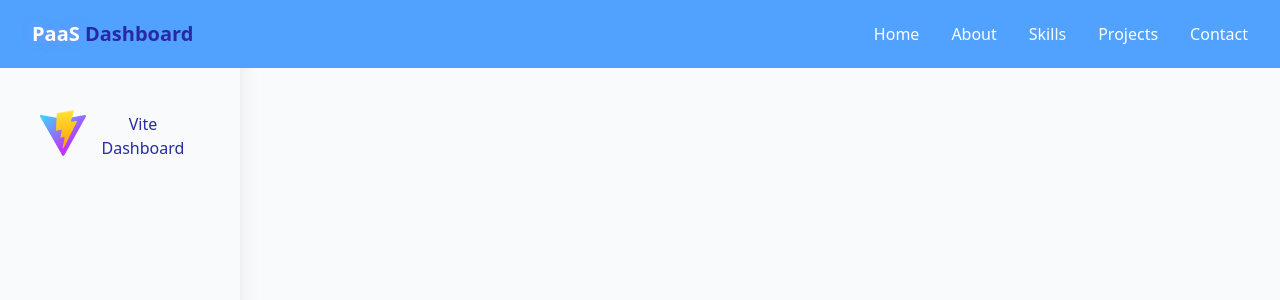
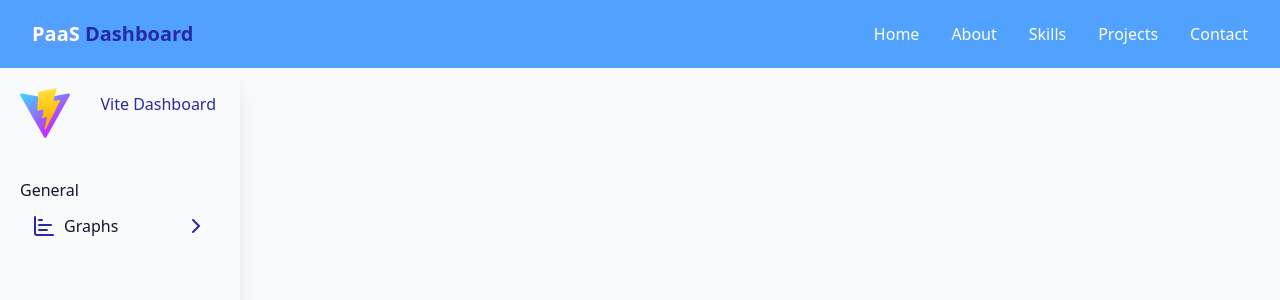
Before and after one commit to LorenzoLim/paas-dashboard, a React (Vite) app: page / in a window 1280 px wide. Shown: the top 300 px of the page. Built offline with nearby package versions, Linux system fonts and the light colour scheme.

Commit message:
Added Graphs Navigation Option

```diff
--- a/src/components/Sidebar.tsx
+++ b/src/components/Sidebar.tsx
@@ -1,12 +1,26 @@
+import { ChartBar, ChevronRight } from "lucide-react";
+
 export const Sidebar = () => {
   return (
-    <div className="absolute w-60 h-full shadow-xl bg-gray-300) p-10">
-      <div className="mt-17 flex justify-between">
+    <div className="absolute w-60 h-full shadow-xl bg-gray-300) p-5 mt-17">
+      <div className="flex justify-between">
         <div>
           <img src="./vite.svg" style={{ width: 50, height: 50 }} />
         </div>
         <span className="p-1 bold text-primary">Vite Dashboard</span>
       </div>
+      <div className="pt-10">
+        <div className="text-primar text-left">General</div>
+        <div className="p-3 flex justify-between">
+          <div className="flex">
+            <ChartBar className="text-primary" />{" "}
+            <span className="pl-2">Graphs</span>
+          </div>
+          <div>
+            <ChevronRight className="text-primary" />
+          </div>
+        </div>
+      </div>
     </div>
   );
 };
```
